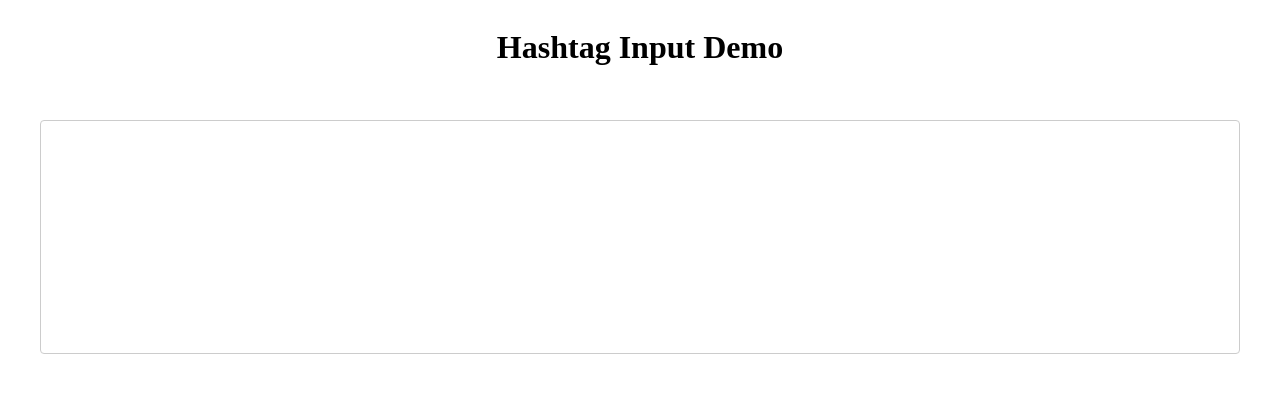
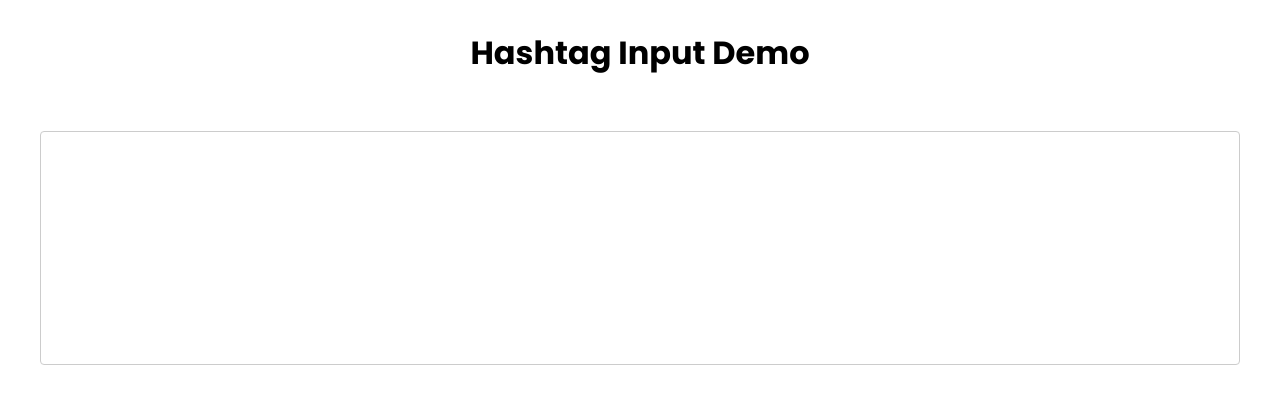
Before and after one commit to ASKyzer/hashtag-input-demo, an Angular app: page / in a window 1280 px wide. Shown: the top 404 px of the page. Built offline with nearby package versions, Linux system fonts and the light colour scheme.

Commit message:
add Poppins font

```diff
--- a/src/styles.css
+++ b/src/styles.css
@@ -1 +1,10 @@
-/* You can add global styles to this file, and also import other style files */
+@import url('https://fonts.googleapis.com/css2?family=Poppins:ital,wght@0,100;0,200;0,300;0,400;0,500;0,600;0,700;0,800;0,900;1,100;1,200;1,300;1,400;1,500;1,600;1,700;1,800;1,900&display=swap'); /* You can a
+dd global styles to this file, and also import other style files */
+:root {
+  --hashtag-color: #3b82f6;
+}
+
+body {
+  font-family: 'Poppins', 'Roboto', Avenir, Helvetica, Arial, sans-serif;
+  font-size: 16px;
+}
```
